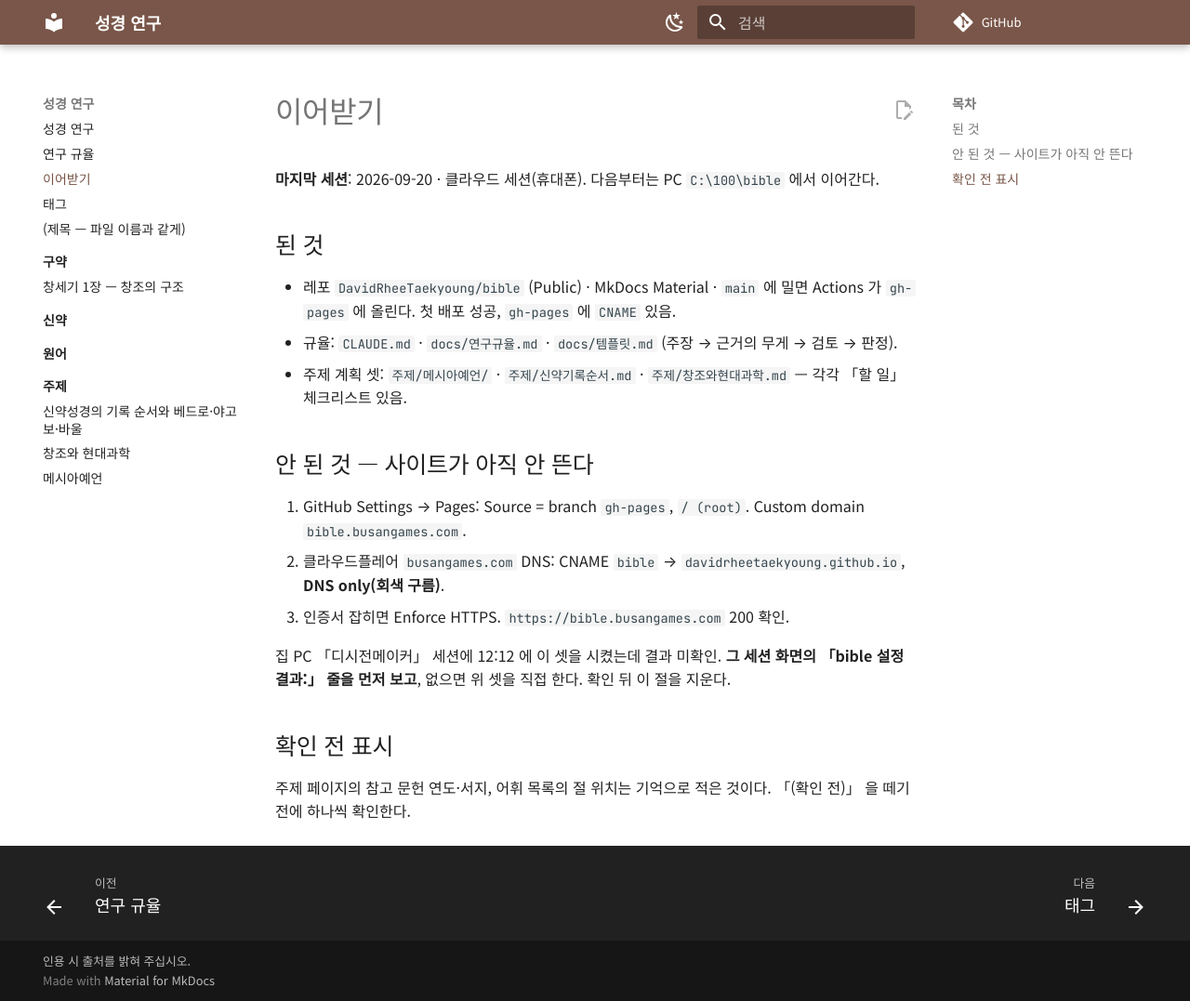
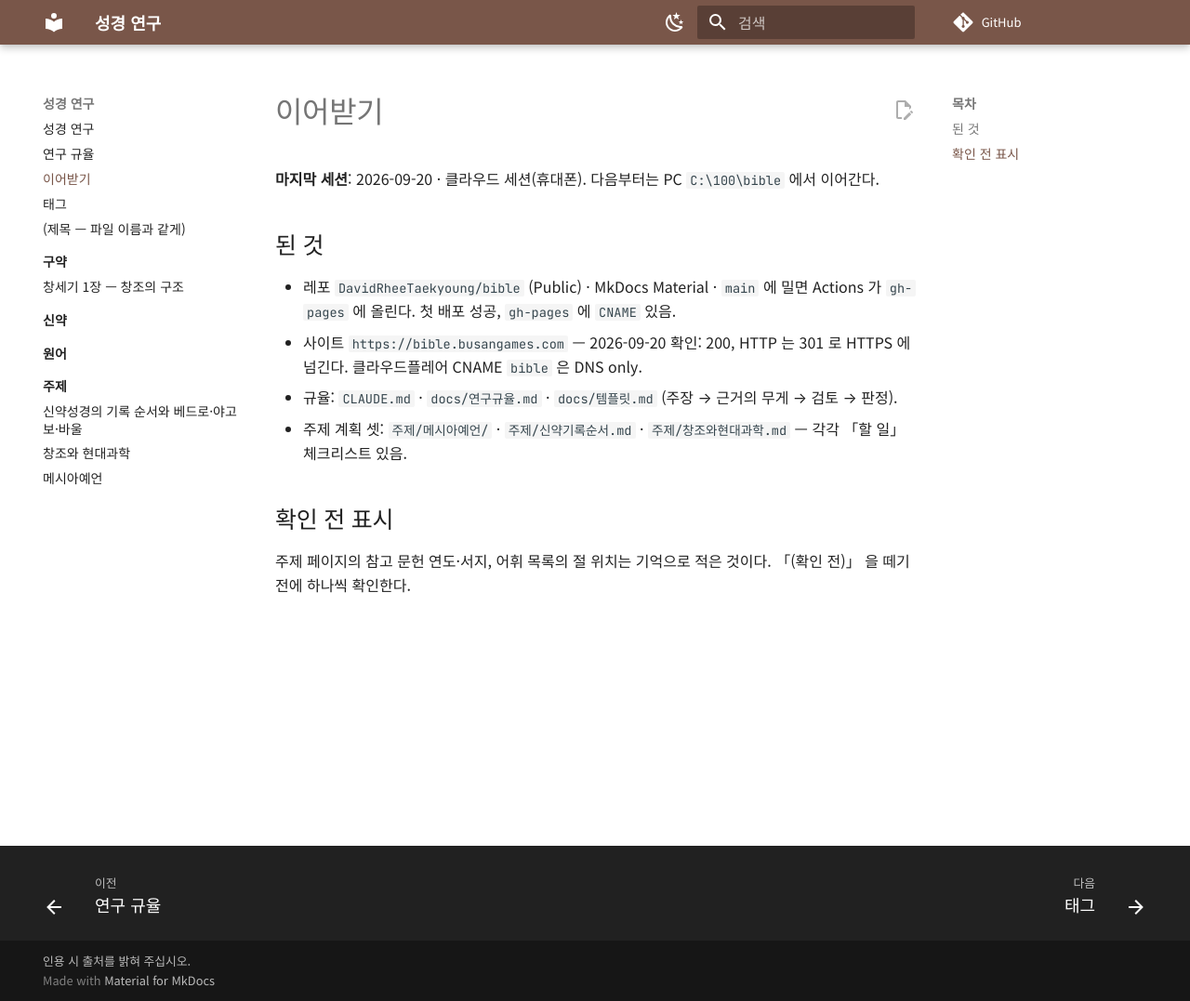
Before and after one commit to DavidRheeTaekyoung/bible, an MkDocs documentation site: the page built from docs/이어받기.md, in a window 1280 px wide and 1077 px high. Shown: the whole window at 93% size. Built offline with MkDocs 1.6.1 and Material for MkDocs 9.7.7, drawn with Linux system fonts in a browser that asks for light colours; comment, search, counter and statistics services are not loaded.

Commit message:
이어받기에서 「안 된 것」을 지운다 — 사이트가 떴다(bible.busangames.com, HTTPS 강제)
Co-Authored-By: Claude Fable 5.1 <noreply@anthropic.com>

```diff
--- a/docs/이어받기.md
+++ b/docs/이어받기.md
@@ -5,16 +5,9 @@
 ## 된 것
 
 - 레포 `DavidRheeTaekyoung/bible` (Public) · MkDocs Material · `main` 에 밀면 Actions 가 `gh-pages` 에 올린다. 첫 배포 성공, `gh-pages` 에 `CNAME` 있음.
+- 사이트 `https://bible.busangames.com` — 2026-09-20 확인: 200, HTTP 는 301 로 HTTPS 에 넘긴다. 클라우드플레어 CNAME `bible` 은 DNS only.
 - 규율: `CLAUDE.md` · `docs/연구규율.md` · `docs/템플릿.md` (주장 → 근거의 무게 → 검토 → 판정).
 - 주제 계획 셋: `주제/메시아예언/` · `주제/신약기록순서.md` · `주제/창조와현대과학.md` — 각각 「할 일」 체크리스트 있음.
-
-## 안 된 것 — 사이트가 아직 안 뜬다
-
-1. GitHub Settings → Pages: Source = branch `gh-pages`, `/ (root)`. Custom domain `bible.busangames.com`.
-2. 클라우드플레어 `busangames.com` DNS: CNAME `bible` → `davidrheetaekyoung.github.io`, **DNS only(회색 구름)**.
-3. 인증서 잡히면 Enforce HTTPS. `https://bible.busangames.com` 200 확인.
-
-집 PC 「디시전메이커」 세션에 12:12 에 이 셋을 시켰는데 결과 미확인. **그 세션 화면의 「bible 설정 결과:」 줄을 먼저 보고**, 없으면 위 셋을 직접 한다. 확인 뒤 이 절을 지운다.
 
 ## 확인 전 표시
 
```
